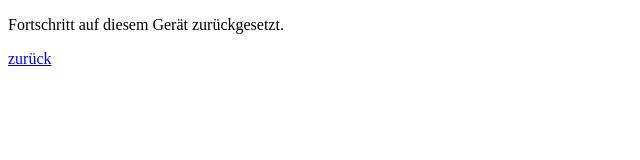
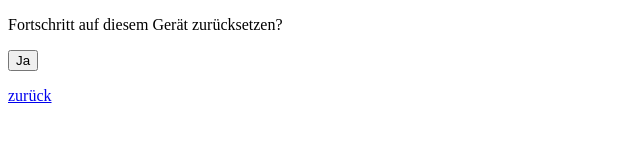
Before and after one commit to Entkenntnis/4bilder1konzept, a Next.js app: page /reset in a window 1280 px wide. Shown: the top 160 px of the page, without its empty margins (0-640 px from the left). Built offline with nearby package versions, Linux system fonts and the light colour scheme.

Commit message:
add about & reset link to front page

```diff
--- a/pages/reset.tsx
+++ b/pages/reset.tsx
@@ -1,20 +1,35 @@
 import Link from 'next/link'
-import { useEffect, useState } from 'react'
+import { useState } from 'react'
 
 export default function Reset() {
   const [loaded, setLoaded] = useState(false)
 
-  useEffect(() => {
-    localStorage.removeItem('4bilder1konzept_solved')
-    setLoaded(true)
-  }, [])
-
-  if (!loaded) return null
-
   return (
-    <div>
-      <p>Fortschritt auf diesem Gerät zurückgesetzt.</p>
-      <p>
+    <div className="max-w-md mx-auto mt-16">
+      {!loaded ? (
+        <>
+          <p className="dark:text-white">
+            Fortschritt auf diesem Gerät zurücksetzen?
+          </p>
+          <p className="mt-4 text-center">
+            <button
+              className="px-5 py-1 bg-orange-400 rounded"
+              onClick={() => {
+                const res = confirm('Fortschritt zurücksetzen?')
+                if (res) {
+                  localStorage.removeItem('4bilder1konzept_solved')
+                  setLoaded(true)
+                }
+              }}
+            >
+              Ja
+            </button>
+          </p>
+        </>
+      ) : (
+        <p>Daten erfolgreich zurückgesetzt.</p>
+      )}
+      <p className="mt-4">
         <Link href="/">
           <a className="text-blue-400">zurück</a>
         </Link>
```
Also changed, not shown: pages/index.tsx (+21 -6 lines), pages/play/[id].tsx (+5 -4 lines).
